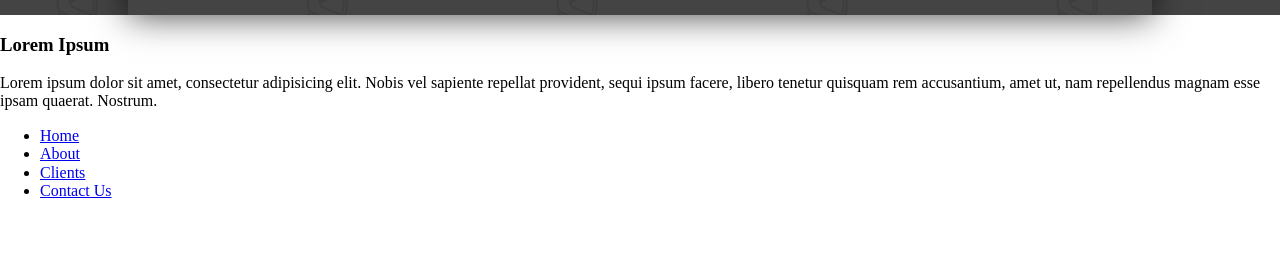
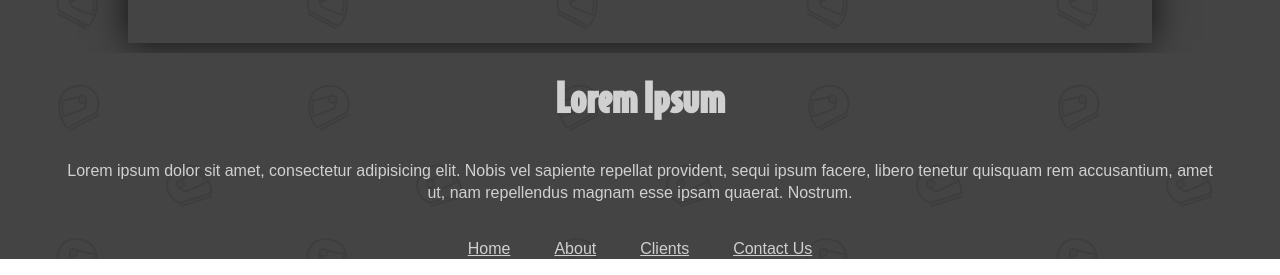
Before and after one commit to Moandh81/project_wolfgang, a plain HTML site: page index.html in a window 1280 px wide. Shown: the part 1877-2152 px from the top of the page. Before the commit the page ends 2093 px from the top, so only its background shows below. Drawn offline with nearby package versions, Linux system fonts and the light colour scheme.

Commit message:
styliser footer

```diff
--- a/style.css
+++ b/style.css
@@ -68,6 +68,7 @@ nav ul li a {
 main {
 	background-image: url(img/bg_body.svg);
 	background-color: #444444;
+	padding-bottom: 10px;
 
 }
 
@@ -181,6 +182,7 @@ article p {
 	margin:0 auto;
 	font-family: Arial, sans-serif;
 	margin-bottom: 40px;
+	line-height:1.5em;
 
 }
 
@@ -231,6 +233,7 @@ padding-bottom: 30px;
 	font-family: Arial, sans-serif;
 	color:white;
 	line-height: 22px;
+	color:#d0d0d0;
 
 }
 
@@ -269,3 +272,60 @@ padding-bottom: 30px;
 }
 
 /* =========================================  Fin Section  Détails====================================================== */
+
+
+
+/* =========================================  Début Footer====================================================== */
+
+footer {
+
+	background-image: url(img/bg_body.svg);
+	background-color: #444444;
+	padding-top: 1px;
+	text-align: center;
+
+
+}
+
+
+footer h3 {
+
+		font-family: "Bodega Sans";
+		font-size: 2.5rem;
+		text-align: center;
+		margin-top:20px;
+		color:#d0d0d0;
+}
+
+
+footer p {
+	text-align: center;
+	font-family: Arial, sans-serif;
+	color:white;
+	line-height:22px;
+	color:#d0d0d0;
+	width:90%;
+	margin:0 auto;
+
+}
+
+footer ul {
+	list-style-type:none;
+	padding-left: 0px;
+}
+
+footer ul li {
+	display:inline-block;
+	margin-top:20px;
+	margin-left: 20px;
+	margin-right: 20px;
+
+}
+
+footer ul li a {
+		color:#d0d0d0;
+		font-family: Arial, sans-serif;
+		text-transform: capitalize;
+
+}
+/* =========================================  Fin Footer====================================================== */
```
